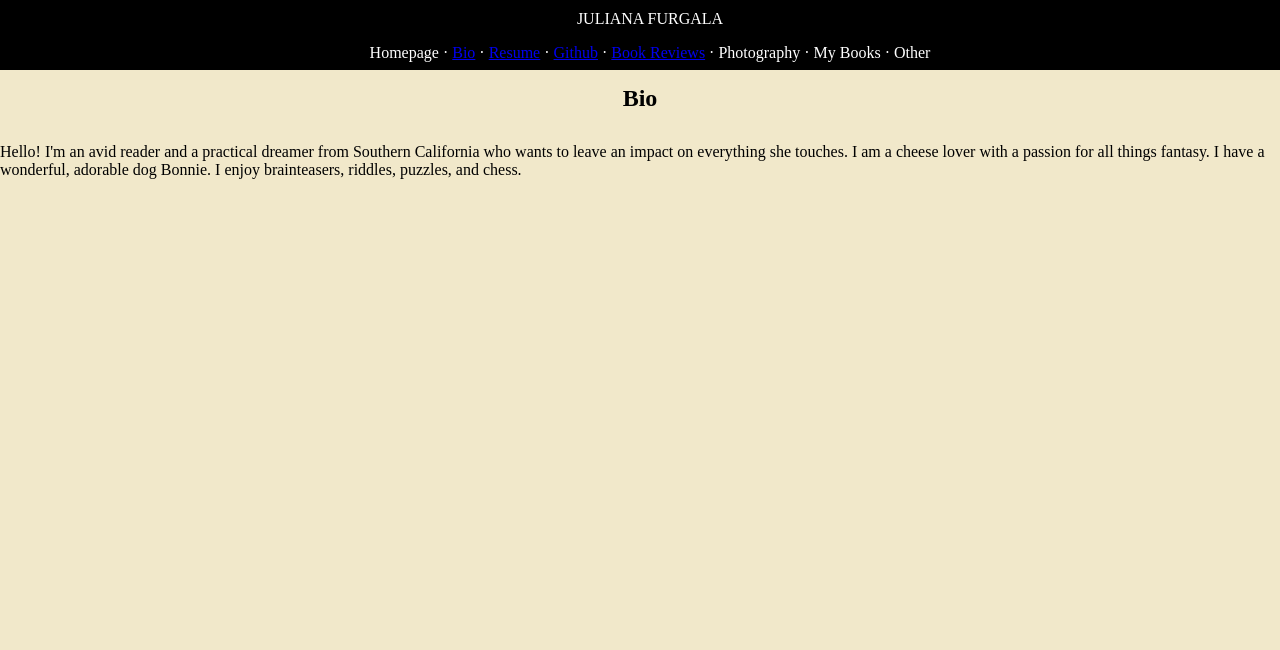
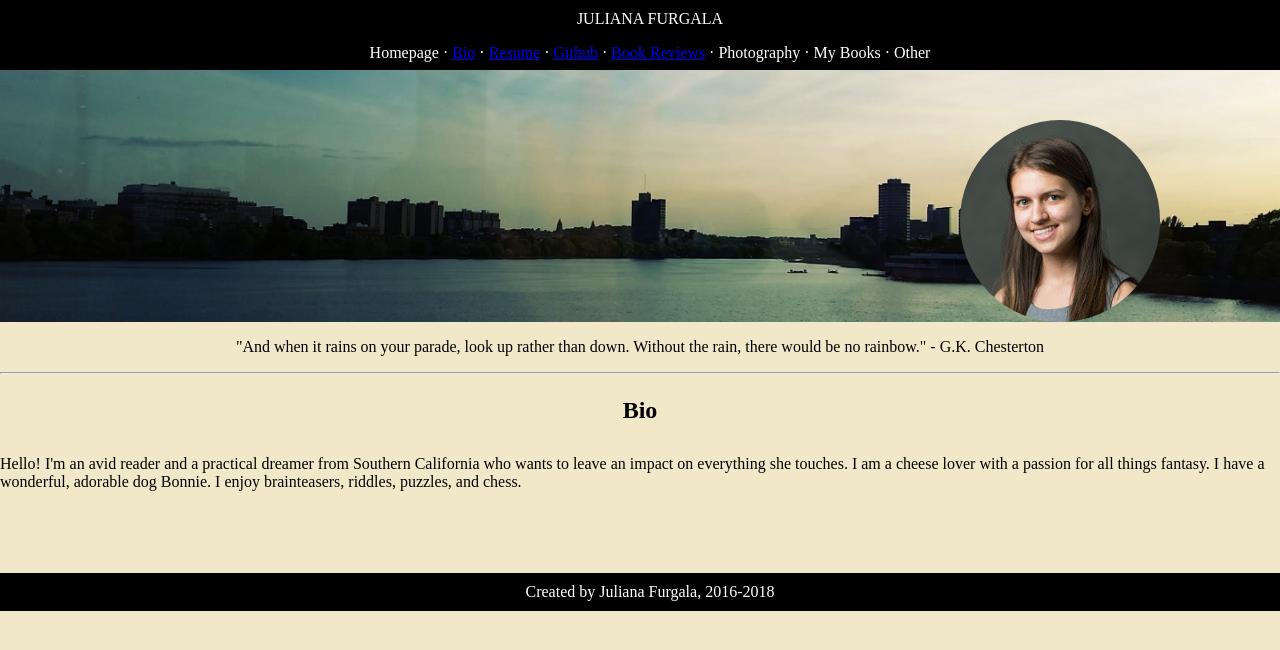
Before and after one commit to BookBytes/BookBytes, a plain HTML site: page bio.html in a window 1280 px wide. Drawn offline with Linux system fonts and the light colour scheme.

Commit message:
added banner and photo to bio page

```diff
--- a/bio.html
+++ b/bio.html
@@ -10,8 +10,18 @@
   </head>
 
   <body>
+    <div class="headimage">
+	    <div class="buffer-sm"></div>
+	    <img class="sideimage" src="../img/ProfileXSmall.jpg" alt="Self photo"/>
+    </div>
+    <blockquote cite="http://www.goodreads.com/quotes/219232-and-when-it-rains-on-your-parade-look-up-rather">"And when it rains on your parade, look up rather than down. Without the rain, there would be no rainbow."
+	- G.K. Chesterton
+    </blockquote>
+    <hr>
     <h2>Bio</h2>
 
     <p>Hello! I'm an avid reader and a practical dreamer from Southern California who wants to leave an impact on everything she touches. I am a cheese lover with a passion for all things fantasy. I have a wonderful, adorable dog Bonnie. I enjoy brainteasers, riddles, puzzles, and chess.</p>
+      <div class="buffer-sm"></div>
+      <p class="footer">Created by Juliana Furgala, 2016-2018</p>
   </body>
 </html>
```
